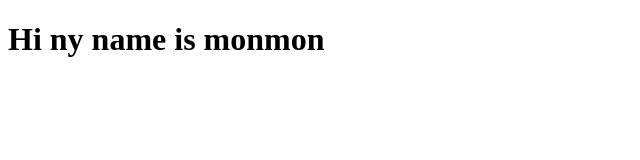
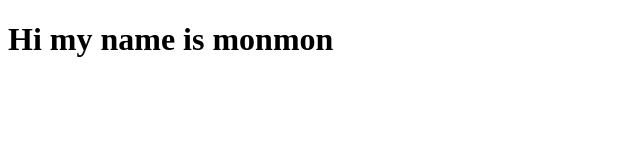
Before and after one commit to pchien0415/pchien0415.github.io, a plain HTML site: page index.html in a window 1280 px wide. Shown: the whole page, without its empty margins (0-640 px from the left). Drawn offline with Linux system fonts and the light colour scheme.

Commit message:
Update index.html

```diff
--- a/index.html
+++ b/index.html
@@ -5,6 +5,6 @@
     <title>你好，GitHub</title>
   </head>
   <body>
-    <h1>Hi ny name is monmon</h1>
+    <h1>Hi my name is monmon</h1>
   </body>
 </html>
```
